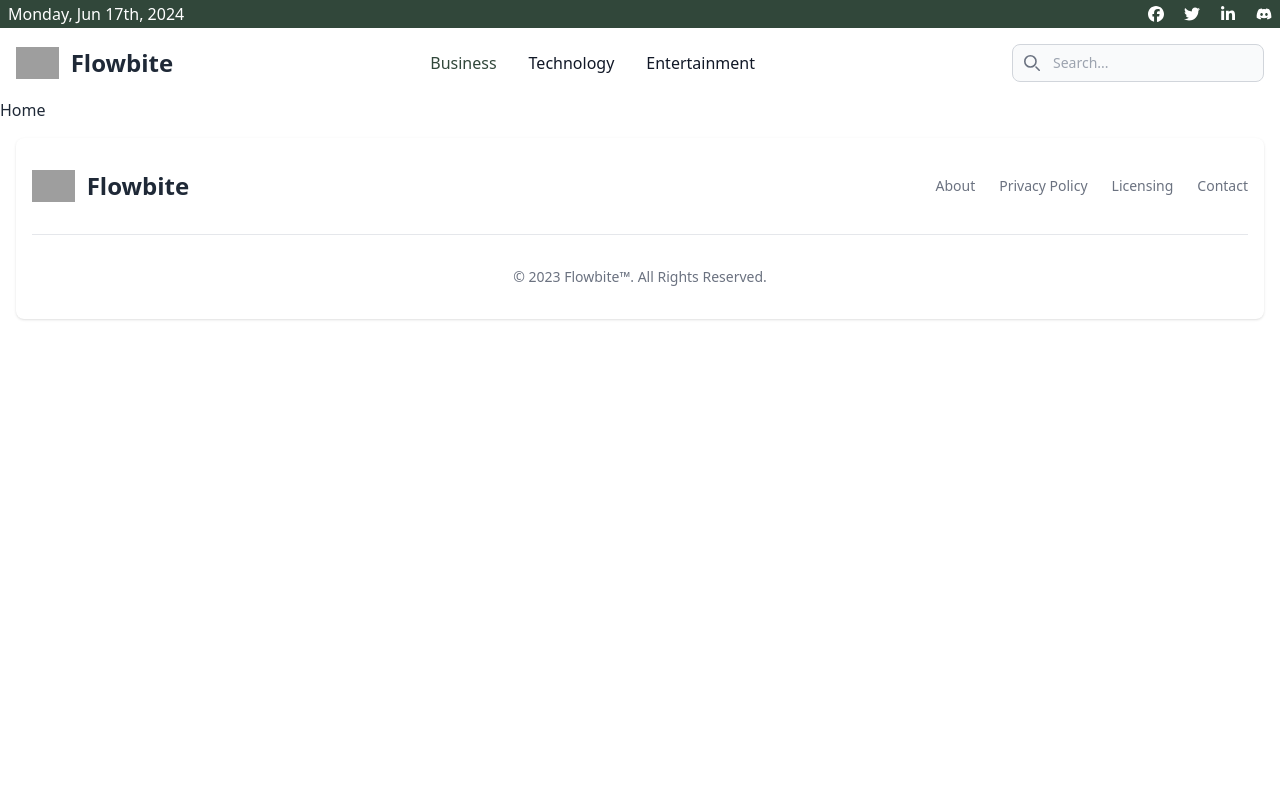
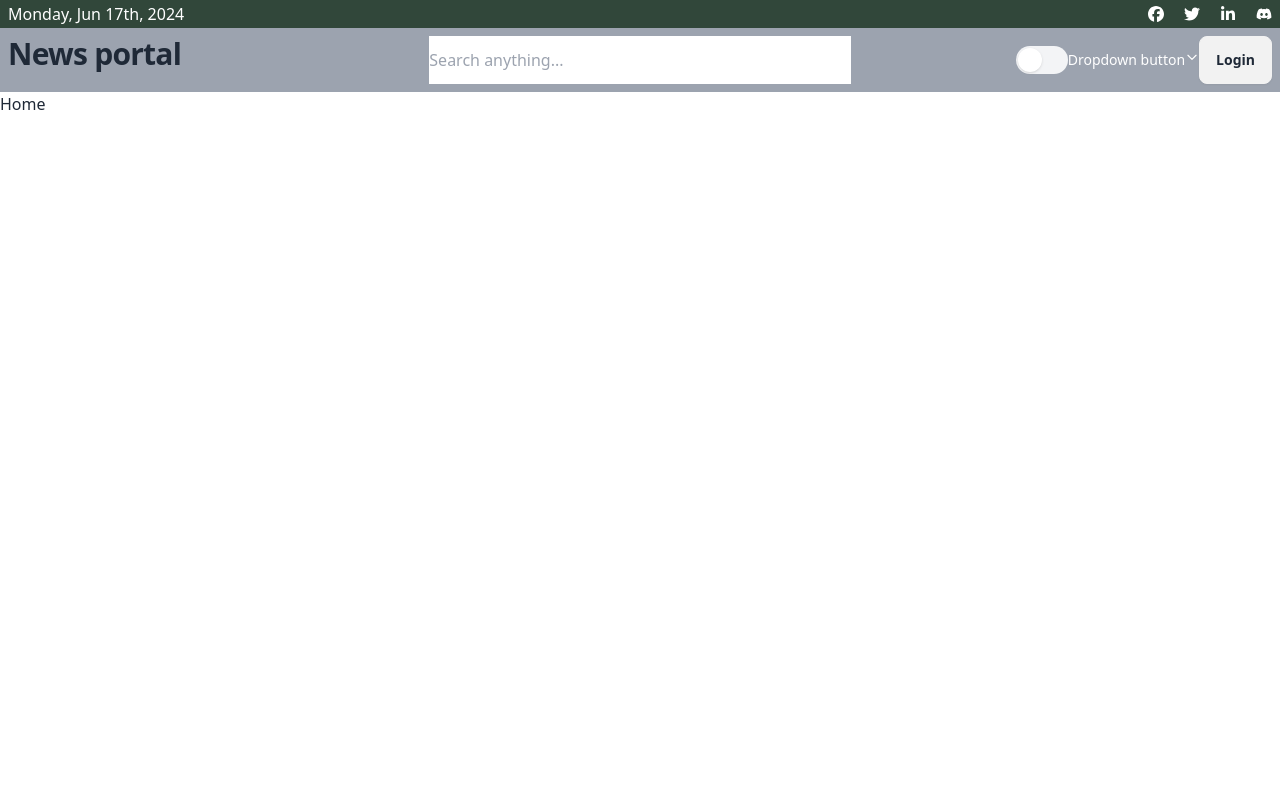
Before and after one commit to Emranhossainshuvo/react-news-portal, a React (Vite) app: page / in a window 1280 px wide. Shown: the top 800 px of the page. Built offline with nearby package versions, Linux system fonts and the light colour scheme; grey boxes are pictures that could not be loaded.

Commit message:
added the main part of navbar with dark mode toggle button dropdown to different menu and login button

```diff
--- a/package.json
+++ b/package.json
@@ -10,6 +10,7 @@
     "preview": "vite preview"
   },
   "dependencies": {
+    "flowbite-react": "^0.9.0",
     "localforage": "^1.10.0",
     "match-sorter": "^6.3.4",
     "moment": "^2.30.1",
@@ -17,6 +18,7 @@
     "react-dom": "^18.2.0",
     "react-icons": "^5.2.1",
     "react-router-dom": "^6.23.1",
+    "react-toggle": "^4.1.3",
     "sort-by": "^1.2.0"
   },
   "devDependencies": {
--- a/src/components/Shared/Footer/Footer.jsx
+++ b/src/components/Shared/Footer/Footer.jsx
@@ -3,7 +3,7 @@ const Footer = () => {
     return (
         <>
             <footer className="bg-white rounded-lg shadow dark:bg-gray-900 m-4">
-                <div className="w-full max-w-screen-xl mx-auto p-4 md:py-8">
+                <div className="w-full mx-auto p-4 md:py-8">
                     <div className="sm:flex sm:items-center sm:justify-between">
                         <a href="https://flowbite.com/" className="flex items-center mb-4 sm:mb-0 space-x-3 rtl:space-x-reverse">
                             <img src="https://flowbite.com/docs/images/logo.svg" className="h-8" alt="Flowbite Logo" />
--- a/src/components/Shared/Navbar/Navbar.jsx
+++ b/src/components/Shared/Navbar/Navbar.jsx
@@ -1,5 +1,6 @@
 import moment from 'moment';
 import { FaFacebook, FaTwitter, FaLinkedinIn, FaDiscord } from "react-icons/fa6";
+import { Dropdown } from "flowbite-react";
 
 const Navbar = () => {
 
@@ -8,7 +9,7 @@ const Navbar = () => {
             {/* section that will hold everything in this page */}
             <section>
                 {/* section for date time and social links */}
-                <section className="bg-[#31473A] px-2 flex justify-between items-center w-full h-7">
+                <section className="bg-[#31473A]  px-2 flex justify-between items-center w-full h-7">
                     {/* date and time */}
                     <p className='text-white'>
                         {moment().format("dddd, MMM Do, YYYY")}
@@ -24,60 +25,35 @@ const Navbar = () => {
                     </p>
                 </section>
                 {/* section for logo and the routes/navigations */}
+                <section className='bg-gray-400 p-2 grid md:grid-cols-3'>
+
+                    <h3 className='tracking-tight text-3xl font-semibold'>News portal</h3>
+
+                    <input type="text" className='' placeholder='Search anything...' />
+
+                    <section className='flex items-center justify-end'>
+                        <input data-hs-theme-switch="" className="relative w-[3.25rem] h-7 bg-gray-100 checked:bg-none checked:bg-blue-600 border-2 border-transparent rounded-full cursor-pointer transition-colors ease-in-out duration-200 ring-1 ring-transparent focus:border-gray-700 focus:ring-gray-700 focus:outline-none appearance-none
+
+before:inline-block before:size-6 before:bg-white checked:before:bg-blue-200 before:translate-x-0 checked:before:translate-x-full before:shadow before:rounded-full before:transform before:ring-0 before:transition before:ease-in-out before:duration-200
+
+after:absolute after:end-1.5 after:top-[calc(50%-0.40625rem)] after:w-[.8125rem] after:h-[.8125rem] after:bg-no-repeat after:bg-[right_center] after:bg-[length:.8125em_.8125em] after:transform after:transition-all after:ease-in-out after:duration-200 after:opacity-70 checked:after:start-1.5 checked:after:end-auto" type="checkbox" id="darkSwitch" />
 
 
-                <nav className="bg-white border-gray-200 dark:bg-gray-900">
-                    <div className=" flex flex-wrap items-center justify-between mx-auto p-4">
-                        <a href="https://flowbite.com/" className="flex items-center space-x-3 rtl:space-x-reverse">
-                            <img src="https://flowbite.com/docs/images/logo.svg" className="h-8" alt="Flowbite Logo" />
-                            <span className="self-center text-2xl font-semibold whitespace-nowrap dark:text-white">Flowbite</span>
-                        </a>
-                        <div className="flex md:order-2">
-                            <button type="button" data-collapse-toggle="navbar-search" aria-controls="navbar-search" aria-expanded="false" className="md:hidden text-gray-500 dark:text-gray-400 hover:bg-gray-100 dark:hover:bg-gray-700 focus:outline-none focus:ring-4 focus:ring-gray-200 dark:focus:ring-gray-700 rounded-lg text-sm p-2.5 me-1">
-                                <svg className="w-5 h-5" aria-hidden="true" xmlns="http://www.w3.org/2000/svg" fill="none" viewBox="0 0 20 20">
-                                    <path stroke="currentColor" strokeLinecap="round" strokeLinejoin="round" strokeWidth="2" d="m19 19-4-4m0-7A7 7 0 1 1 1 8a7 7 0 0 1 14 0Z" />
-                                </svg>
-                                <span className="sr-only">Search</span>
-                            </button>
-                            <div className="relative hidden md:block">
-                                <div className="absolute inset-y-0 start-0 flex items-center ps-3 pointer-events-none">
-                                    <svg className="w-4 h-4 text-gray-500 dark:text-gray-400" aria-hidden="true" xmlns="http://www.w3.org/2000/svg" fill="none" viewBox="0 0 20 20">
-                                        <path stroke="currentColor" strokeLinecap="round" strokeLinejoin="round" strokeWidth="2" d="m19 19-4-4m0-7A7 7 0 1 1 1 8a7 7 0 0 1 14 0Z" />
-                                    </svg>
-                                    <span className="sr-only">Search icon</span>
-                                </div>
-                                <input type="text" id="search-navbar" className="block w-full p-2 ps-10 text-sm text-gray-900 border border-gray-300 rounded-lg bg-gray-50 focus:ring-[#31473A] focus:border-[#31473A] dark:bg-gray-700 dark:border-gray-600 dark:placeholder-gray-400 dark:text-white dark:focus:ring-[#31473A]  dark:focus:border-[#31473A] " placeholder="Search..." />
-                            </div>
-                            <button data-collapse-toggle="navbar-search" type="button" className="inline-flex items-center p-2 w-10 h-10 justify-center text-sm text-gray-500 rounded-lg md:hidden hover:bg-gray-100 focus:outline-none focus:ring-2 focus:ring-gray-200 dark:text-gray-400 dark:hover:bg-gray-700 dark:focus:ring-gray-600" aria-controls="navbar-search" aria-expanded="false">
-                                <span className="sr-only">Open main menu</span>
-                                <svg className="w-5 h-5" aria-hidden="true" xmlns="http://www.w3.org/2000/svg" fill="none" viewBox="0 0 17 14">
-                                    <path stroke="currentColor" strokeLinecap="round" strokeLinejoin="round" strokeWidth="2" d="M1 1h15M1 7h15M1 13h15" />
-                                </svg>
-                            </button>
-                        </div>
-                        <div className="items-center justify-between hidden w-full md:flex md:w-auto md:order-1" id="navbar-search">
-                            <div className="relative mt-3 md:hidden">
-                                <div className="absolute inset-y-0 start-0 flex items-center ps-3 pointer-events-none">
-                                    <svg className="w-4 h-4 text-gray-500 dark:text-gray-400" aria-hidden="true" xmlns="http://www.w3.org/2000/svg" fill="none" viewBox="0 0 20 20">
-                                        <path stroke="currentColor" strokeLinecap="round" strokeLinejoin="round" strokeWidth="2" d="m19 19-4-4m0-7A7 7 0 1 1 1 8a7 7 0 0 1 14 0Z" />
-                                    </svg>
-                                </div>
-                                <input type="text" id="search-navbar" className="block w-full p-2 ps-10 text-sm text-gray-900 border border-gray-300 rounded-lg bg-gray-50 focus:ring-[#31473A]  focus:border-[#31473A]  dark:bg-gray-700 dark:border-gray-600 dark:placeholder-gray-400 dark:text-white dark:focus:ring-[#31473A]  dark:focus:border-[#31473A] " placeholder="Search..." />
-                            </div>
-                            <ul className="flex flex-col p-4 md:p-0 mt-4 font-medium border border-gray-100 rounded-lg bg-gray-50 md:space-x-8 rtl:space-x-reverse md:flex-row md:mt-0 md:border-0 md:bg-white dark:bg-gray-800 md:dark:bg-gray-900 dark:border-gray-700">
-                                <li>
-                                    <a href="#" className="block py-2 px-3 text-white bg-[#31473A]  rounded md:bg-transparent md:text-[#31473A]  md:p-0 md:dark:text-[#31473A] " aria-current="page">Business</a>
-                                </li>
-                                <li>
-                                    <a href="#" className="block py-2 px-3 text-gray-900 rounded hover:bg-gray-100 md:hover:bg-transparent md:hover:text-[#31473A]  md:p-0 md:dark:hover:text-[#31473A]  dark:text-white dark:hover:bg-gray-700 dark:hover:text-white md:dark:hover:bg-transparent dark:border-gray-700">Technology</a>
-                                </li>
-                                <li>
-                                    <a href="#" className="block py-2 px-3 text-gray-900 rounded hover:bg-gray-100 md:hover:bg-transparent md:hover:text-[#31473A]  md:p-0 dark:text-white md:dark:hover:text-[#31473A]  dark:hover:bg-gray-700 dark:hover:text-white md:dark:hover:bg-transparent dark:border-gray-700">Entertainment</a>
-                                </li>
-                            </ul>
-                        </div>
-                    </div>
-                </nav>
+
+                        <Dropdown label="Dropdown button">
+                            <Dropdown.Item>Dashboard</Dropdown.Item>
+                            <Dropdown.Item>Settings</Dropdown.Item>
+                            <Dropdown.Item>Earnings</Dropdown.Item>
+                            <Dropdown.Divider />
+                            <Dropdown.Item>Separated link</Dropdown.Item>
+                        </Dropdown>
+                        <button className='btn'>
+                            Login
+                        </button>
+                    </section>
+
+
+                </section>
 
             </section>
         </>
--- a/src/pages/Home/Home.jsx
+++ b/src/pages/Home/Home.jsx
@@ -2,7 +2,7 @@
 const Home = () => {
     return (
         <>
-         <h3>Home</h3>
+         <h3 className="h-[100vh]">Home</h3>
         </>
     );
 };
```
Also changed, not shown: src/components/Shared/Navbar/navbar.css (deleted, +0 -9 lines), 1 other file (tests, documents, lock files or other folders).
